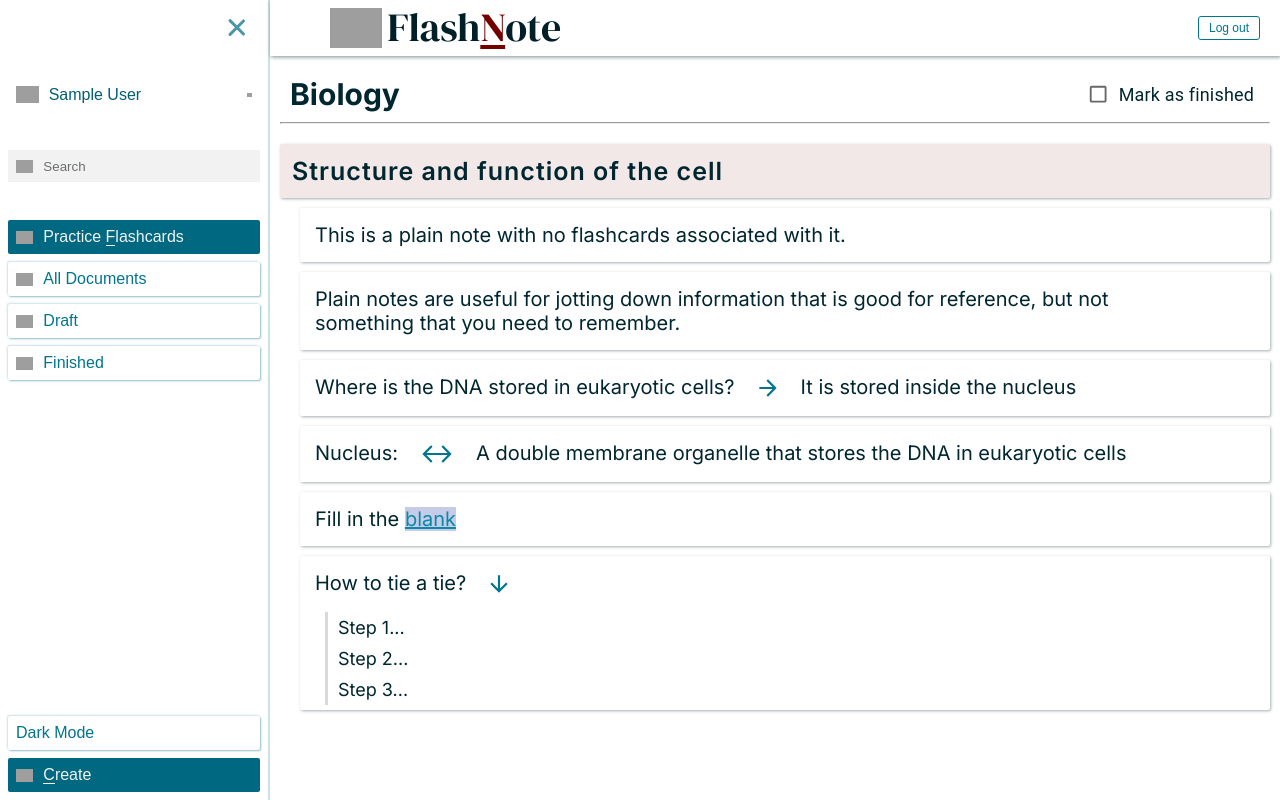
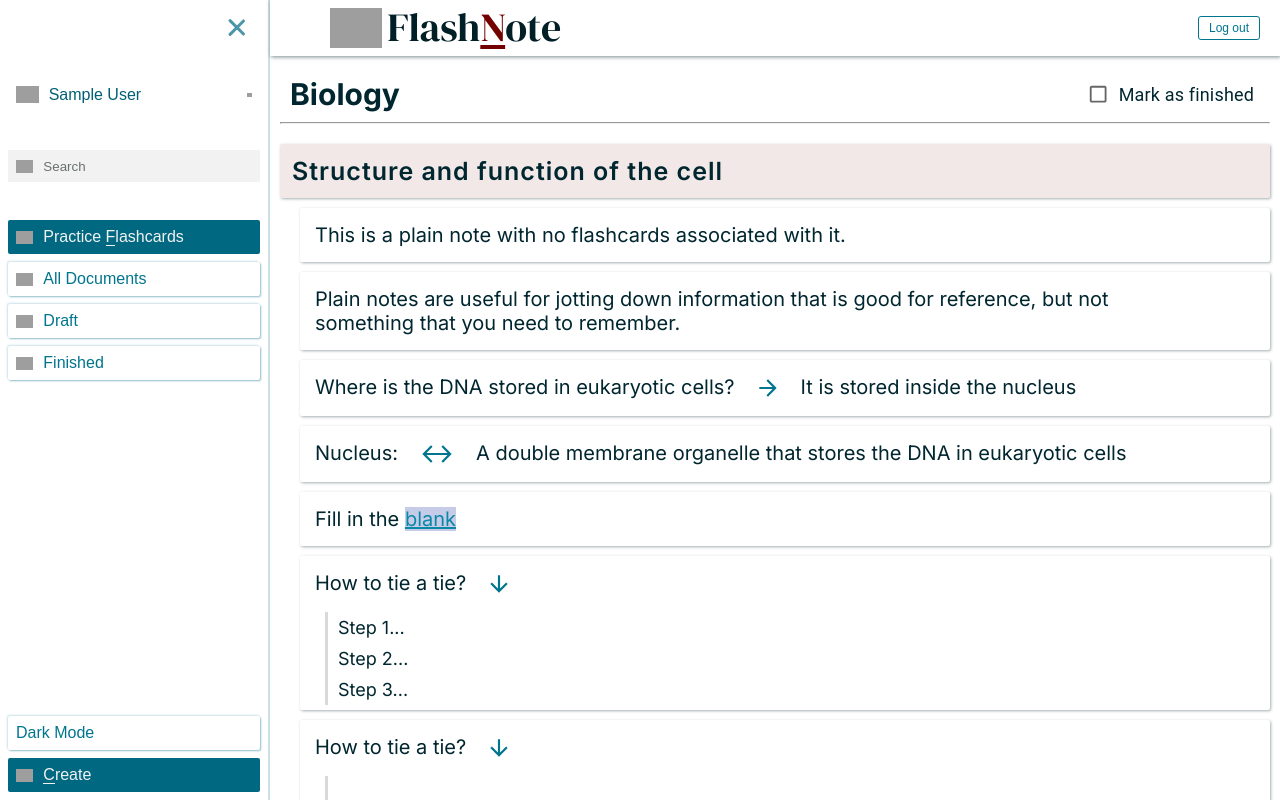
Before and after one commit to Fahad-Iqbal/Flashnote-UI, a React (Vite) app: page / in a window 1280 px wide. Built offline with nearby package versions, Linux system fonts and the light colour scheme; sample sign-in values are in the browser's storage; grey boxes are pictures that could not be loaded.

Commit message:
handle up down left right arrows of all notes

```diff
--- a/src/ClozeDeletionNote.jsx
+++ b/src/ClozeDeletionNote.jsx
@@ -7,8 +7,16 @@ const ClozeDeletionNote = ({ id, type, content: noteContent }) => {
   const [isSelected, setIsSelected] = useState(false);
   const [anchorEl, setAnchorEl] = useState(null);
   const [isSpanClicked, setIsSpanClicked] = useState(false);
-  const { selectedDoc, moveNoteUp, moveNoteDown, updateDocument } =
-    useGlobalContext();
+  const {
+    selectedDoc,
+    moveNoteUp,
+    moveNoteDown,
+    updateDocument,
+    handleArrowUp,
+    handleArrowDown,
+    isCaretAtEnd,
+    isCaretAtBeginning,
+  } = useGlobalContext();
 
   const addSpanTags = (text) => {
     if (content.includes(text)) {
@@ -69,7 +77,7 @@ const ClozeDeletionNote = ({ id, type, content: noteContent }) => {
               addSpanTags(window.getSelection().toString());
             }}
           >
-            Add a Cloze
+            Add a Cloze Deletion
           </Button>
         </Popover>
       )}
@@ -126,16 +134,23 @@ const ClozeDeletionNote = ({ id, type, content: noteContent }) => {
         contentEditable={!selectedDoc.finished}
         onKeyDown={(e) => {
           if (e.key === 'Enter') e.preventDefault();
-          if (e.key === 'ArrowDown') {
-            e.target.nextElementSibling.focus();
-          }
-          if (e.key === 'ArrowUp') {
+
+          if (e.key === 'ArrowUp' || e.key === 'ArrowLeft') {
             if (e.altKey) {
               moveNoteUp(selectedDoc.id, id);
+            } else if (!e.altKey && !e.shiftKey) {
+              handleArrowUp(id);
             }
+            return;
           }
-          if (e.key === 'ArrowDown') {
-            if (e.altKey) moveNoteDown(selectedDoc.id, id);
+          if (
+            e.key === 'ArrowDown' ||
+            (isCaretAtEnd() && e.key === 'ArrowRight')
+          ) {
+            if (e.altKey) {
+              moveNoteDown(selectedDoc.id, id);
+            } else if (!e.altKey && !e.shiftKey) handleArrowDown(id);
+            return;
           }
         }}
         onBlur={(e) => {
--- a/src/DocumentTitle.jsx
+++ b/src/DocumentTitle.jsx
@@ -4,7 +4,8 @@ import styled from 'styled-components';
 import { useGlobalContext } from './context';
 
 const DocumentTitle = ({ title }) => {
-  const { selectedDoc, toggleFinished, updateTitle } = useGlobalContext();
+  const { selectedDoc, toggleFinished, updateTitle, focusOnNote } =
+    useGlobalContext();
   const { finished } = selectedDoc;
   const input = useRef('');
   return (
@@ -13,15 +14,14 @@ const DocumentTitle = ({ title }) => {
         <h1
           contentEditable={!finished}
           onKeyDown={(e) => {
-            if (e.key === 'Enter') {
+            if (e.key === 'Enter' || e.key === 'ArrowDown') {
               e.preventDefault();
               if (e.target.innerText !== selectedDoc.title) {
                 updateTitle(selectedDoc.id, e.target.innerText);
               }
-              const firstNote = document.getElementById(
-                selectedDoc.notes[0]?.id
-              );
-              if (firstNote) firstNote.focus();
+              if (selectedDoc.notes.length) {
+                focusOnNote(selectedDoc.notes[0].id);
+              }
             }
           }}
           onBlur={(e) => {
--- a/src/ListCardNote.jsx
+++ b/src/ListCardNote.jsx
@@ -6,8 +6,14 @@ import { useGlobalContext } from './context';
 const ListCardNote = ({ id, type, content }) => {
   const [frontContent, setFrontContent] = useState(content?.front || '');
   const [backContent, setBackContent] = useState(content?.back || []);
-  const { selectedDoc, moveNoteUp, moveNoteDown, updateDocument } =
-    useGlobalContext();
+  const {
+    selectedDoc,
+    moveNoteUp,
+    moveNoteDown,
+    updateDocument,
+    handleArrowUp,
+    isCaretAtEnd,
+  } = useGlobalContext();
   useEffect(() => {
     const frontInput = document.getElementById(id);
     frontInput.innerText = frontContent;
@@ -72,15 +78,29 @@ const ListCardNote = ({ id, type, content }) => {
               document.getElementById(`${id}0`)?.focus();
               return;
             }
-            e.target.classList.remove('empty-front');
-            if (e.key === 'ArrowUp') {
+            if (e.key === 'ArrowUp' || e.key === 'ArrowLeft') {
               if (e.altKey) {
                 moveNoteUp(selectedDoc.id, id);
+              } else if (!e.altKey && !e.shiftKey) {
+                handleArrowUp(id);
+              }
+              return;
+            }
+            if (e.key === 'ArrowDown') {
+              if (e.altKey) {
+                moveNoteDown(selectedDoc.id, id);
               }
             }
-            if (e.key === 'ArrowDown') {
-              if (e.altKey) moveNoteDown(selectedDoc.id, id);
+
+            if (
+              isCaretAtEnd() &&
+              !e.altKey &&
+              !e.shiftKey &&
+              (e.key === 'ArrowDown' || e.key === 'ArrowRight')
+            ) {
+              document.getElementById(`${id}0`)?.focus();
             }
+            e.target.classList.remove('empty-front');
           }}
           onBlur={(e) => {
             setFrontContent(e.target.innerText);
@@ -108,6 +128,10 @@ const ListCardNote = ({ id, type, content }) => {
                 index={0}
                 type={'list-item'}
                 content=""
+                handleMoveUp={handleMoveUp}
+                handleMoveDown={handleMoveDown}
+                handleUpdate={handleUpdate}
+                parentId={id}
               />
             </li>
           ) : (
@@ -122,6 +146,7 @@ const ListCardNote = ({ id, type, content }) => {
                     handleMoveUp={handleMoveUp}
                     handleMoveDown={handleMoveDown}
                     handleUpdate={handleUpdate}
+                    parentId={id}
                   />
                 </li>
               );
--- a/src/Note.jsx
+++ b/src/Note.jsx
@@ -61,7 +61,7 @@ const Wrapper = styled.div`
   div:focus {
     outline: none;
     /* outline: 1px solid var(--footer-box-shadow); */
-    box-shadow: 1px 1px 5px var(--footer-box-shadow);
+    box-shadow: 1px 1px 5px 4px var(--footer-box-shadow);
   }
   .plain,
   .cloze {
--- a/src/PlainNote.jsx
+++ b/src/PlainNote.jsx
@@ -9,9 +9,11 @@ const PlainNote = ({
   handleMoveUp,
   handleMoveDown,
   handleUpdate,
+  parentId,
 }) => {
   const [content, setContent] = useState(noteContent || '');
-  const { selectedDoc, moveNoteUp, moveNoteDown } = useGlobalContext();
+  const { selectedDoc, isCaretAtBeginning, focusOnNextNote, isCaretAtEnd } =
+    useGlobalContext();
   useEffect(() => {
     const input = document.getElementById(id);
     input.innerText = content;
@@ -24,18 +26,32 @@ const PlainNote = ({
         if (e.key === 'Enter') e.preventDefault();
         if (e.key === 'ArrowUp') {
           if (e.altKey) {
-            if (handleMoveUp) {
-              handleMoveUp(index);
+            handleMoveUp(index);
+          } else if (!e.altKey && !e.shiftKey & isCaretAtBeginning()) {
+            const previousListItem = document.getElementById(
+              `${parentId}${index - 1}`
+            );
+            if (previousListItem) {
+              previousListItem.focus();
             }
-            moveNoteUp(selectedDoc.id, id);
+            if (index === 0) {
+              const parentNote = document.getElementById(parentId);
+              parentNote?.focus();
+            }
           }
         }
         if (e.key === 'ArrowDown') {
           if (e.altKey) {
-            if (handleMoveDown) {
-              handleMoveDown(index);
+            handleMoveDown(index);
+          } else if (!e.altKey && !e.shiftKey & isCaretAtEnd()) {
+            const nextListItem = document.getElementById(
+              `${parentId}${index + 1}`
+            );
+            if (nextListItem) {
+              nextListItem.focus();
+            } else {
+              focusOnNextNote(parentId);
             }
-            moveNoteDown(selectedDoc.id, id);
           }
         }
       }}
--- a/src/SectionHeading.jsx
+++ b/src/SectionHeading.jsx
@@ -1,10 +1,17 @@
-import { useState, useRef, useEffect } from 'react';
+import { useState, useEffect } from 'react';
 import { useGlobalContext } from './context';
 
 const SectionHeading = ({ id, heading }) => {
   const [content, setContent] = useState(heading || '');
-  const { selectedDoc, moveNoteUp, moveNoteDown, updateDocument } =
-    useGlobalContext();
+  const {
+    selectedDoc,
+    moveNoteUp,
+    moveNoteDown,
+    handleArrowDown,
+    handleArrowUp,
+    isCaretAtEnd,
+    updateDocument,
+  } = useGlobalContext();
 
   useEffect(() => {
     const input = document.getElementById(id);
@@ -22,13 +29,22 @@ const SectionHeading = ({ id, heading }) => {
       contentEditable={!selectedDoc.finished}
       onKeyDown={(e) => {
         if (e.key === 'Enter') e.preventDefault();
-        if (e.key === 'ArrowUp') {
+        if (e.key === 'ArrowUp' || e.key === 'ArrowLeft') {
           if (e.altKey) {
             moveNoteUp(selectedDoc.id, id);
+          } else if (!e.altKey && !e.shiftKey) {
+            handleArrowUp(id);
           }
+          return;
         }
-        if (e.key === 'ArrowDown') {
-          if (e.altKey) moveNoteDown(selectedDoc.id, id);
+        if (
+          e.key === 'ArrowDown' ||
+          (isCaretAtEnd() && e.key === 'ArrowRight')
+        ) {
+          if (e.altKey) {
+            moveNoteDown(selectedDoc.id, id);
+          } else if (!e.altKey && !e.shiftKey) handleArrowDown(id);
+          return;
         }
       }}
       onBlur={(e) => {
--- a/src/context.jsx
+++ b/src/context.jsx
@@ -22,7 +22,6 @@ const getDocsFromLocalStorage = () => {
   if (documents) return JSON.parse(documents);
   else return docs;
 };
-const defaultDocsState = docs;
 const AppContext = ({ children }) => {
   // User Information Context
 
@@ -60,6 +59,77 @@ const AppContext = ({ children }) => {
       type: 'UPDATE_DOCUMENT',
       payload: { documentId, noteId, noteContent },
     });
+  };
+
+  const focusOnNote = (noteId) => {
+    const note = selectedDoc.notes.find((note) => note.id === noteId);
+    if (!note) {
+      return;
+    }
+    if (note.type === 'basic' || note.type === 'reversible') {
+      document.getElementById(`front${noteId}`)?.focus();
+    } else if (
+      note.type === 'cloze' ||
+      note.type === 'list' ||
+      note.type === 'section-heading'
+    ) {
+      document.getElementById(noteId)?.focus();
+    }
+  };
+
+  const focusOnNextNote = (noteId) => {
+    const notes = selectedDoc.notes;
+    const index = notes.findIndex((note) => note.id === noteId);
+    if (index === notes.length - 1) {
+      return;
+    }
+    focusOnNote(notes[index + 1].id);
+  };
+
+  const focusOnPreviousNote = (noteId) => {
+    const notes = selectedDoc.notes;
+    const index = notes.findIndex((note) => note.id === noteId);
+    if (index === 0) {
+      return;
+    }
+    focusOnNote(notes[index - 1].id);
+  };
+
+  const isCaretAtEnd = () => {
+    const selection = window.getSelection();
+    const offset = selection.focusOffset;
+    selection.modify('move', 'forward', 'character');
+    if (offset === selection.focusOffset) return true;
+    else {
+      selection.modify('move', 'backward', 'character');
+      return false;
+    }
+  };
+
+  const isCaretAtBeginning = () => {
+    const selection = window.getSelection();
+    const offset = selection.focusOffset;
+    selection.modify('move', 'backward', 'character');
+    if (offset === selection.focusOffset) return true;
+    else {
+      selection.modify('move', 'forward', 'character');
+      return false;
+    }
+  };
+
+  const handleArrowUp = (noteId) => {
+    if (!isCaretAtBeginning()) {
+      return;
+    } else {
+      focusOnPreviousNote(noteId);
+    }
+  };
+  const handleArrowDown = (noteId) => {
+    if (!isCaretAtEnd()) {
+      return;
+    } else {
+      focusOnNextNote(noteId);
+    }
   };
 
   // Sidebar state
@@ -120,6 +190,13 @@ const AppContext = ({ children }) => {
         moveNoteUp,
         moveNoteDown,
         updateDocument,
+        focusOnNextNote,
+        focusOnPreviousNote,
+        focusOnNote,
+        handleArrowDown,
+        handleArrowUp,
+        isCaretAtBeginning,
+        isCaretAtEnd,
       }}
     >
       {children}
--- a/src/data.js
+++ b/src/data.js
@@ -51,6 +51,14 @@ export const docs = {
           back: ['Step 1...', 'Step 2...', 'Step 3...'],
         },
       },
+      {
+        id: nanoid(),
+        type: 'list',
+        content: {
+          front: 'How to tie a tie?',
+          back: [],
+        },
+      },
     ],
   },
   1: { id: 1, finished: true, title: 'Chemistry', notes: [] },
--- a/src/reducer.js
+++ b/src/reducer.js
@@ -12,8 +12,7 @@ const reducer = (state, action) => {
 
   if (action.type === 'TOGGLE_FINISHED') {
     const { documentId } = action.payload;
-    console.log(documentId);
-    console.log(state[documentId].finished);
+
     return {
       ...state,
       [documentId]: {
```
Also changed, not shown: src/BasicCardNote.jsx (+40 -10 lines).
